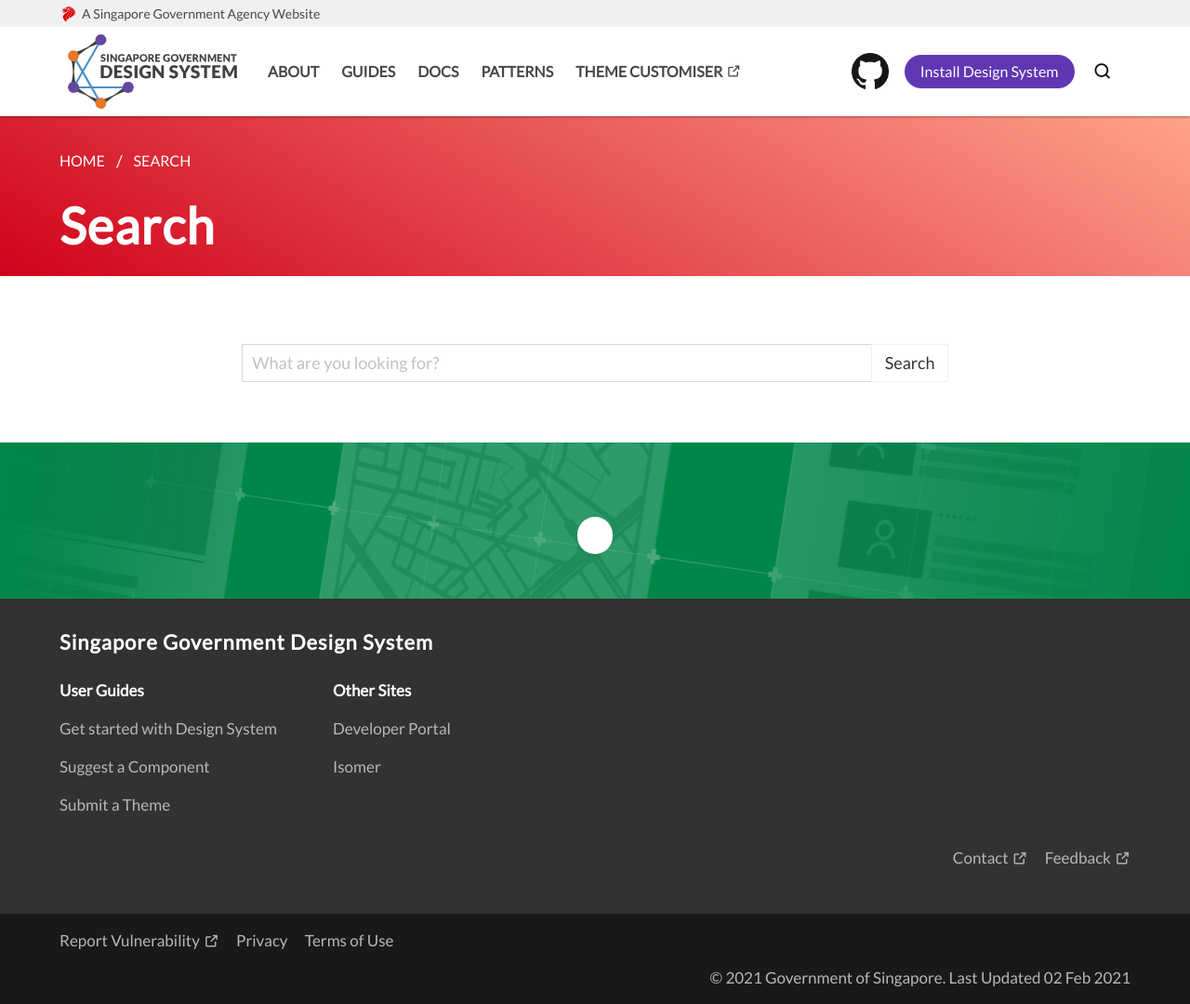
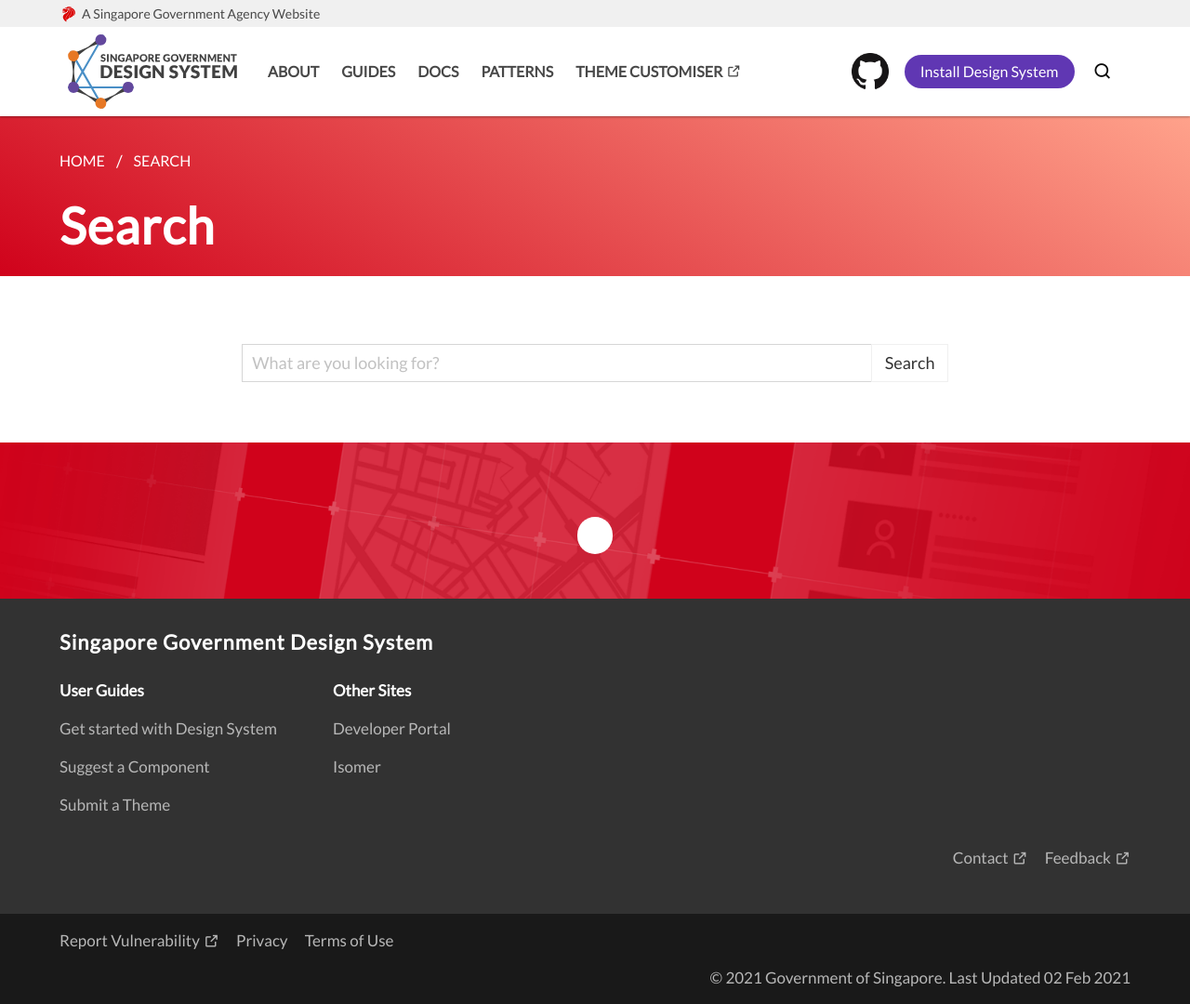
Before and after one commit to isaacteh-ust/sgds-demo-1, a Jekyll site: the page built from search/search.html, in a window 1280 px wide and 1080 px high. Shown: the whole window at 93% size. Built offline with Jekyll 4.4.1, drawn with Linux system fonts in a browser that asks for light colours; some web fonts are replaced.

Commit message:
_config.yml: updated visit_docs_section_background

```diff
--- a/_config.yml
+++ b/_config.yml
@@ -5,7 +5,7 @@
 visit_docs_section_button_color: white
 visit_docs_section_button_type: rounded
 visit_docs_section_text_color: white
-visit_docs_section_background: success
+visit_docs_section_background: danger
 breadcrumb_background: red
 logo: assets/img/logo_sgds.png
 nav_logo: /assets/img/logo-sgds.svg
```
